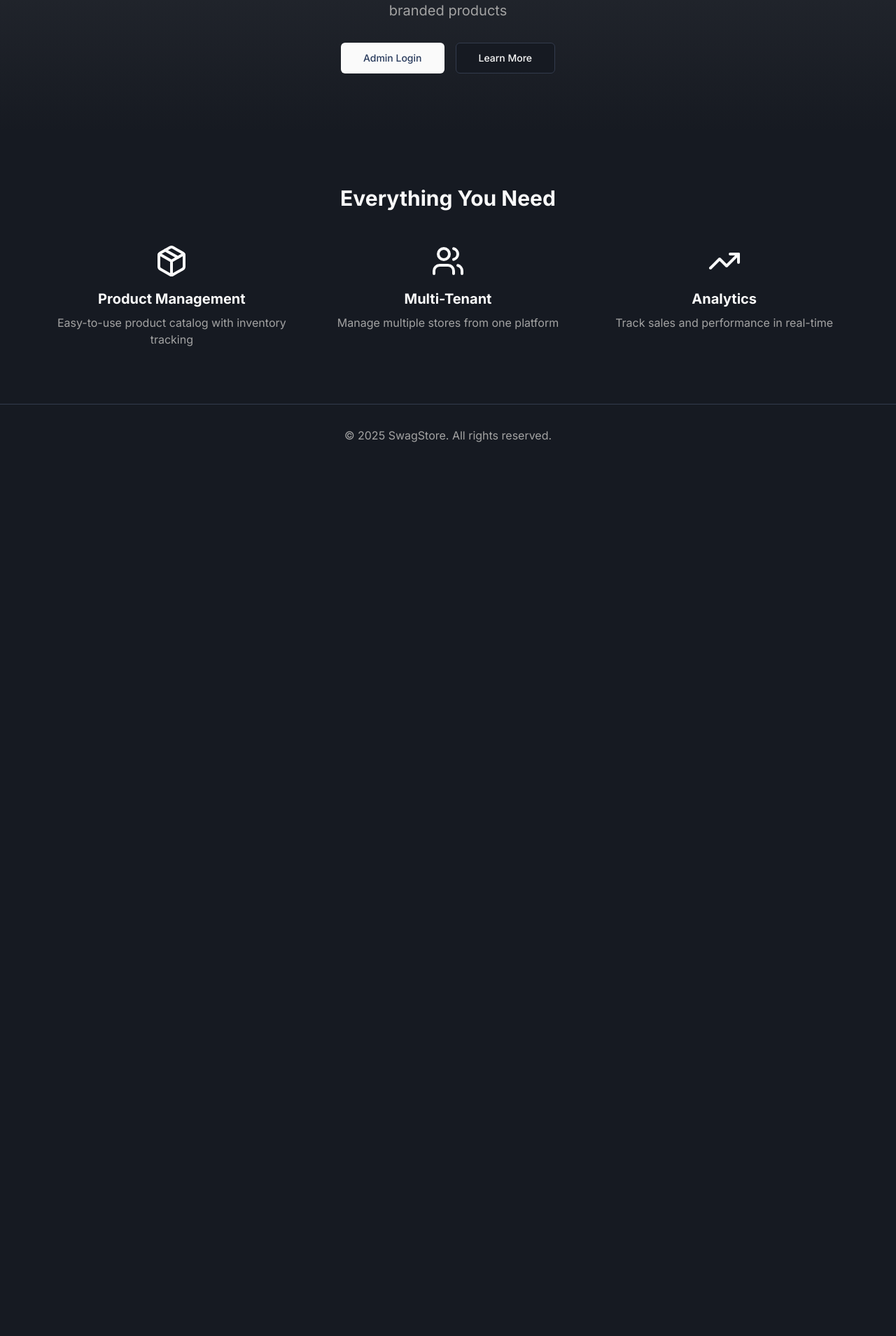
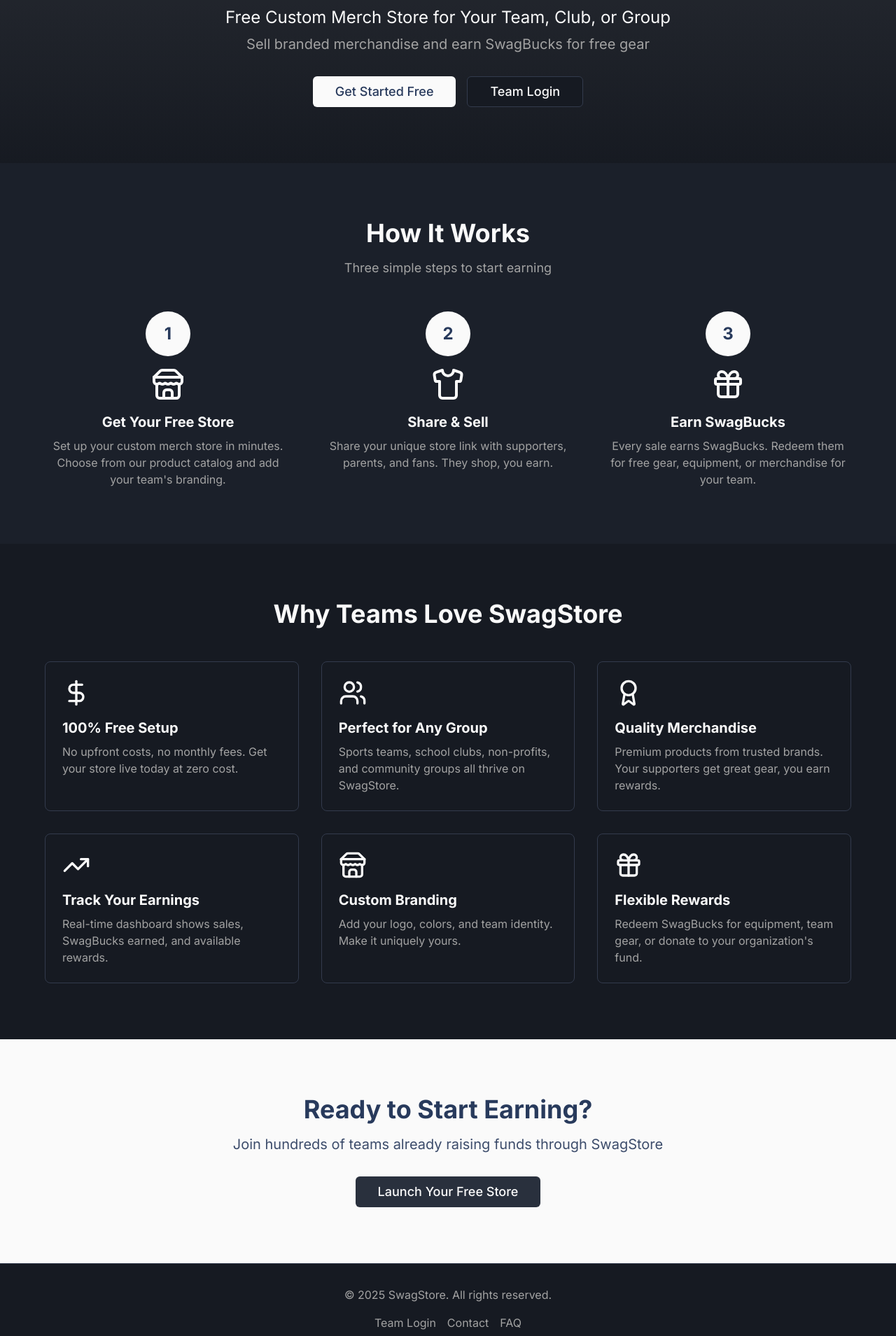
Before and after one commit to 3thirty3gitter/swagstore2025production, a Next.js app: page / in a window 1280 px wide. Shown: the part 251-2160 px from the top of the page at 70% size. Before the commit the page ends 917 px from the top, so only its background shows below. Built offline with nearby package versions, Linux system fonts and the light colour scheme.

Commit message:
Update landing page - teams/clubs SwagBucks focus

```diff
--- a/src/app/page.tsx
+++ b/src/app/page.tsx
@@ -1,5 +1,5 @@
 import { Button } from "@/components/ui/button";
-import { Store, Package, Users, TrendingUp } from "lucide-react";
+import { Store, Gift, Users, TrendingUp, Shirt, DollarSign, Award } from "lucide-react";
 import Link from "next/link";
 
 export default function Home() {
@@ -7,49 +7,115 @@
     <main className="flex min-h-screen flex-col">
       {/* Hero Section */}
       <section className="flex flex-col items-center justify-center px-4 py-20 bg-gradient-to-b from-primary/10 to-background">
-        <Store className="w-16 h-16 text-primary mb-4" />
-        <h1 className="text-5xl font-bold font-headline text-center mb-4">
+        <Store className="w-20 h-20 text-primary mb-6" />
+        <h1 className="text-6xl font-bold font-headline text-center mb-4">
           SwagStore
         </h1>
+        <p className="text-2xl text-center max-w-3xl mb-2">
+          Free Custom Merch Store for Your Team, Club, or Group
+        </p>
         <p className="text-xl text-muted-foreground text-center max-w-2xl mb-8">
-          Your complete e-commerce solution for custom merchandise and branded products
+          Sell branded merchandise and earn SwagBucks for free gear
         </p>
         <div className="flex gap-4">
+          <Link href="#how-it-works">
+            <Button size="lg" className="text-lg px-8">Get Started Free</Button>
+          </Link>
           <Link href="/admin/login">
-            <Button size="lg">Admin Login</Button>
+            <Button variant="outline" size="lg" className="text-lg px-8">Team Login</Button>
           </Link>
-          <Button variant="outline" size="lg">Learn More</Button>
+        </div>
+      </section>
+
+      {/* How It Works */}
+      <section id="how-it-works" className="py-20 px-4 bg-muted/30">
+        <div className="max-w-6xl mx-auto">
+          <h2 className="text-4xl font-bold text-center mb-4">How It Works</h2>
+          <p className="text-center text-muted-foreground mb-12 text-lg">Three simple steps to start earning</p>
+          <div className="grid md:grid-cols-3 gap-12">
+            <div className="text-center">
+              <div className="bg-primary text-primary-foreground w-16 h-16 rounded-full flex items-center justify-center text-2xl font-bold mx-auto mb-4">1</div>
+              <Store className="w-12 h-12 text-primary mx-auto mb-4" />
+              <h3 className="text-xl font-bold mb-2">Get Your Free Store</h3>
+              <p className="text-muted-foreground">Set up your custom merch store in minutes. Choose from our product catalog and add your team's branding.</p>
+            </div>
+            <div className="text-center">
+              <div className="bg-primary text-primary-foreground w-16 h-16 rounded-full flex items-center justify-center text-2xl font-bold mx-auto mb-4">2</div>
+              <Shirt className="w-12 h-12 text-primary mx-auto mb-4" />
+              <h3 className="text-xl font-bold mb-2">Share & Sell</h3>
+              <p className="text-muted-foreground">Share your unique store link with supporters, parents, and fans. They shop, you earn.</p>
+            </div>
+            <div className="text-center">
+              <div className="bg-primary text-primary-foreground w-16 h-16 rounded-full flex items-center justify-center text-2xl font-bold mx-auto mb-4">3</div>
+              <Gift className="w-12 h-12 text-primary mx-auto mb-4" />
+              <h3 className="text-xl font-bold mb-2">Earn SwagBucks</h3>
+              <p className="text-muted-foreground">Every sale earns SwagBucks. Redeem them for free gear, equipment, or merchandise for your team.</p>
+            </div>
+          </div>
         </div>
       </section>
 
       {/* Features */}
       <section className="py-20 px-4">
         <div className="max-w-6xl mx-auto">
-          <h2 className="text-3xl font-bold text-center mb-12">Everything You Need</h2>
-          <div className="grid md:grid-cols-3 gap-8">
-            <div className="text-center">
-              <Package className="w-12 h-12 text-primary mx-auto mb-4" />
-              <h3 className="text-xl font-bold mb-2">Product Management</h3>
-              <p className="text-muted-foreground">Easy-to-use product catalog with inventory tracking</p>
+          <h2 className="text-4xl font-bold text-center mb-12">Why Teams Love SwagStore</h2>
+          <div className="grid md:grid-cols-2 lg:grid-cols-3 gap-8">
+            <div className="border rounded-lg p-6">
+              <DollarSign className="w-10 h-10 text-primary mb-4" />
+              <h3 className="text-xl font-bold mb-2">100% Free Setup</h3>
+              <p className="text-muted-foreground">No upfront costs, no monthly fees. Get your store live today at zero cost.</p>
             </div>
-            <div className="text-center">
-              <Users className="w-12 h-12 text-primary mx-auto mb-4" />
-              <h3 className="text-xl font-bold mb-2">Multi-Tenant</h3>
-              <p className="text-muted-foreground">Manage multiple stores from one platform</p>
+            <div className="border rounded-lg p-6">
+              <Users className="w-10 h-10 text-primary mb-4" />
+              <h3 className="text-xl font-bold mb-2">Perfect for Any Group</h3>
+              <p className="text-muted-foreground">Sports teams, school clubs, non-profits, and community groups all thrive on SwagStore.</p>
             </div>
-            <div className="text-center">
-              <TrendingUp className="w-12 h-12 text-primary mx-auto mb-4" />
-              <h3 className="text-xl font-bold mb-2">Analytics</h3>
-              <p className="text-muted-foreground">Track sales and performance in real-time</p>
+            <div className="border rounded-lg p-6">
+              <Award className="w-10 h-10 text-primary mb-4" />
+              <h3 className="text-xl font-bold mb-2">Quality Merchandise</h3>
+              <p className="text-muted-foreground">Premium products from trusted brands. Your supporters get great gear, you earn rewards.</p>
+            </div>
+            <div className="border rounded-lg p-6">
+              <TrendingUp className="w-10 h-10 text-primary mb-4" />
+              <h3 className="text-xl font-bold mb-2">Track Your Earnings</h3>
+              <p className="text-muted-foreground">Real-time dashboard shows sales, SwagBucks earned, and available rewards.</p>
+            </div>
+            <div className="border rounded-lg p-6">
+              <Store className="w-10 h-10 text-primary mb-4" />
+              <h3 className="text-xl font-bold mb-2">Custom Branding</h3>
+              <p className="text-muted-foreground">Add your logo, colors, and team identity. Make it uniquely yours.</p>
+            </div>
+            <div className="border rounded-lg p-6">
+              <Gift className="w-10 h-10 text-primary mb-4" />
+              <h3 className="text-xl font-bold mb-2">Flexible Rewards</h3>
+              <p className="text-muted-foreground">Redeem SwagBucks for equipment, team gear, or donate to your organization's fund.</p>
             </div>
           </div>
         </div>
       </section>
 
+      {/* CTA Section */}
+      <section className="py-20 px-4 bg-primary text-primary-foreground">
+        <div className="max-w-4xl mx-auto text-center">
+          <h2 className="text-4xl font-bold mb-4">Ready to Start Earning?</h2>
+          <p className="text-xl mb-8 opacity-90">Join hundreds of teams already raising funds through SwagStore</p>
+          <Link href="#how-it-works">
+            <Button size="lg" variant="secondary" className="text-lg px-8">
+              Launch Your Free Store
+            </Button>
+          </Link>
+        </div>
+      </section>
+
       {/* Footer */}
-      <footer className="py-8 px-4 border-t mt-auto">
+      <footer className="py-8 px-4 border-t">
         <div className="max-w-6xl mx-auto text-center text-muted-foreground">
           <p>&copy; {new Date().getFullYear()} SwagStore. All rights reserved.</p>
+          <div className="flex justify-center gap-4 mt-4">
+            <Link href="/admin/login" className="hover:text-foreground">Team Login</Link>
+            <Link href="#" className="hover:text-foreground">Contact</Link>
+            <Link href="#" className="hover:text-foreground">FAQ</Link>
+          </div>
         </div>
       </footer>
     </main>
```
